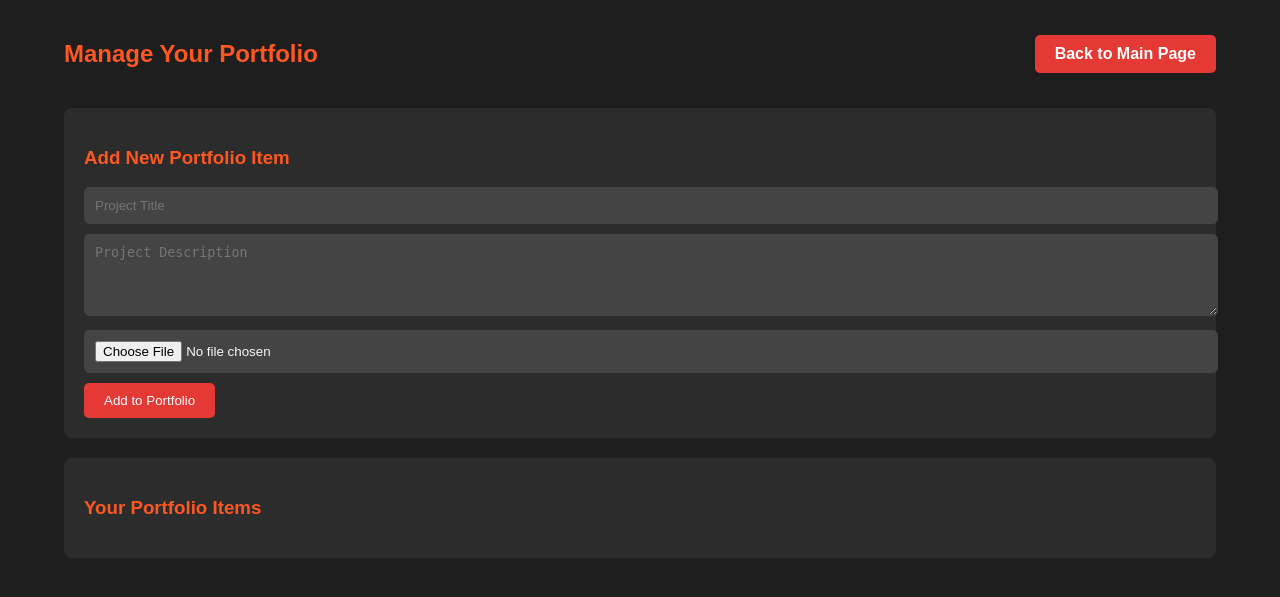
After one commit to Danemous1985/A3_Cloud_Computing, a Flask app: template templates/manage_portfolio.html in a window 1280 px wide. The commit adds this page. Shown: the top 597 px of the page. Run offline with Flask 3, Linux system fonts and the light colour scheme; the template is opened without the code that fills it, so the values that code supplies are empty.

Commit message:
I have added more functionality. The posts feature is working and displays on the main page, along with the designers portfolio. The Manage Portfolio page is fucntioining and users can add their design work there now which will be reflected on the main page to view. I still need to add the LAMBDA function for image resizing. The subscribe feature works where a user can be searched on the left side bar then click subscribe where they are added to the bar. The user can click their name and view their posts. Stilll ened more functions added here too like sending a message to the user using SES. This is kind of my version 1, but not all functions yet.

```diff
--- a/app.py
+++ b/app.py
@@ -15,8 +15,10 @@ dynamodb = boto3.resource('dynamodb', region_name='us-east-1')
 users_table = dynamodb.Table('Users')
 posts_table = dynamodb.Table('Posts')
 subscriptions_table = dynamodb.Table('Subscriptions')
+portfolios_table = dynamodb.Table('Portfolios')
 
 s3 = boto3.client('s3')
+bucket_name = 'designerhubmedia'
 
 # Route for home page (login page)
 @app.route('/', methods=['GET', 'POST'])
@@ -71,23 +73,22 @@ def register():
 # Route for main page after login
 @app.route('/main/<user_id>', methods=['GET', 'POST'])
 def main(user_id):
-    if 'user_id' in session:
-        print(f"Session User ID: {session['user_id']}")
-    else:
-        print("No user ID found in session.")
+    if 'user_id' not in session or session['user_id'] != user_id:
+        return redirect(url_for('login'))
 
+    # Get user data
     response = users_table.get_item(Key={'UserID': user_id})
     user = response.get('Item')
     if not user:
         return jsonify({'error': 'User not found.'}), 404
 
     if request.method == 'POST':
-        # Creating a new post here
+        # Creating a new post
         content = request.form['content']
         post_id = str(uuid.uuid4())
         timestamp = datetime.utcnow().isoformat()
 
-        # Store post in dynamoDB
+        # Store post in DynamoDB
         posts_table.put_item(
             Item={
                 'PostID': post_id,
@@ -97,11 +98,9 @@ def main(user_id):
             }
         )
 
-        # Store post image in S3 BUCKET
+        # Store post image in S3
         if 'image' in request.files:
             image = request.files['image']
-            bucket_name = 'designerhubmedia'
-            # Store in the 'posts' folder
             s3_key = f'posts/{post_id}.jpg'
             s3.upload_fileobj(image, bucket_name, s3_key)
 
@@ -109,14 +108,28 @@ def main(user_id):
     posts_response = posts_table.scan(FilterExpression=Attr('UserID').eq(user_id))
     posts = posts_response.get('Items')
 
-    # Generate presigned URLs for each post image. This was problem and had to use presigned URL's to function
+    # Generate presigned URLs for each post image
     for post in posts:
         if 'PostID' in post:
             s3_key = f'posts/{post["PostID"]}.jpg'
             post['image_url'] = s3.generate_presigned_url(
                 'get_object',
-                Params={'Bucket': 'designerhubmedia', 'Key': s3_key},
-                  # URL valid for 1 hour but regenerates.
+                Params={'Bucket': bucket_name, 'Key': s3_key},
+                ExpiresIn=3600
+            )
+
+    # Get user portfolio items
+    portfolio_response = portfolios_table.query(
+        KeyConditionExpression=Key('UserID').eq(user_id)
+    )
+    portfolio_items = portfolio_response.get('Items', [])
+
+    # Create presigned URLs for each portfolio image
+    for item in portfolio_items:
+        if 'ImageKey' in item:
+            item['image_url'] = s3.generate_presigned_url(
+                'get_object',
+                Params={'Bucket': bucket_name, 'Key': item['ImageKey']},
                 ExpiresIn=3600
             )
 
@@ -126,14 +139,16 @@ def main(user_id):
     )
     subscriptions = subscriptions_response.get('Items', [])
 
-    # Add user details to each subscription for display. Very difficult this section.
+    # Add user details to each subscription for display
     for subscription in subscriptions:
         subscribed_user = users_table.get_item(Key={'UserID': subscription['SubscribedToID']}).get('Item')
         if subscribed_user:
             subscription['first_name'] = subscribed_user.get('first_name', 'Unknown')
             subscription['last_name'] = subscribed_user.get('last_name', 'Unknown')
 
-    return render_template('main.html', user=user, posts=posts, subscriptions=subscriptions)
+    return render_template('main.html', user=user, posts=posts, portfolio_items=portfolio_items, subscriptions=subscriptions)
+
+
 
 # Route to subscribe to a user
 @app.route('/subscribe_user/<subscriber_id>/<subscribed_to_id>', methods=['POST'])
@@ -218,6 +233,83 @@ def view_user_posts(user_id):
         # Return error for better debugging. Helped with server problem I was having
         return jsonify({'error': 'Internal Server Error', 'details': str(e)}), 500
 
+@app.route('/manage_portfolio/<user_id>', methods=['GET', 'POST'])
+def manage_portfolio(user_id):
+    if 'user_id' not in session or session['user_id'] != user_id:
+        return redirect(url_for('login'))
+
+    if request.method == 'POST':
+        # For adding new portfolio item
+        title = request.form['title']
+        description = request.form['description']
+
+        # For image upload to S3
+        if 'image' in request.files:
+            image = request.files['image']
+            portfolio_id = str(uuid.uuid4())
+            s3_key = f'portfolios/{user_id}/{portfolio_id}.jpg'
+
+            # Upload image to S3
+            s3.upload_fileobj(image, bucket_name, s3_key)
+
+            # Add item to DynamoDB
+            portfolios_table.put_item(
+                Item={
+                    'UserID': user_id,
+                    'PortfolioID': portfolio_id,
+                    'Title': title,
+                    'Description': description,
+                    'ImageKey': s3_key,
+                    'Timestamp': datetime.utcnow().isoformat()
+                }
+            )
+        return redirect(url_for('manage_portfolio', user_id=user_id))
+
+    # Retrieve portfolio items for user
+    response = portfolios_table.query(
+        KeyConditionExpression=Key('UserID').eq(user_id)
+    )
+    portfolio_items = response.get('Items', [])
+
+    # Create presigned URLs for each portfolio image
+    for item in portfolio_items:
+        if 'ImageKey' in item:
+            item['image_url'] = s3.generate_presigned_url(
+                'get_object',
+                Params={'Bucket': bucket_name, 'Key': item['ImageKey']},
+                ExpiresIn=3600
+            )
+
+    return render_template('manage_portfolio.html', portfolio_items=portfolio_items, user_id=user_id)
+
+@app.route('/delete_portfolio/<user_id>/<portfolio_id>', methods=['POST'])
+def delete_portfolio(user_id, portfolio_id):
+    if 'user_id' not in session or session['user_id'] != user_id:
+        return redirect(url_for('login'))
+
+    # Get the portfolio item from DynamoDB
+    response = portfolios_table.get_item(
+        Key={
+            'UserID': user_id,
+            'PortfolioID': portfolio_id
+        }
+    )
+    item = response.get('Item')
+
+    if item:
+        # Delete image from S3
+        s3_key = item['ImageKey']
+        s3.delete_object(Bucket=bucket_name, Key=s3_key)
+
+        # Delete item from dynamoDB
+        portfolios_table.delete_item(
+            Key={
+                'UserID': user_id,
+                'PortfolioID': portfolio_id
+            }
+        )
+    return redirect(url_for('manage_portfolio', user_id=user_id))
+
 # Error handler for resource not found
 @app.errorhandler(404)
 def resource_not_found(e):
--- /dev/null
+++ b/static/manage_portfolio.css
@@ -0,0 +1,108 @@
+body {
+    font-family: 'Poppins', sans-serif;
+    background-color: #1e1e1e;
+    color: #f8f8f8;
+    margin: 0;
+    padding: 0;
+}
+
+.container {
+    width: 90%;
+    margin: auto;
+    padding: 20px;
+}
+
+header {
+    display: flex;
+    justify-content: space-between;
+    align-items: center;
+    margin-bottom: 20px;
+}
+
+header h2 {
+    color: #ff5722;
+}
+
+.back-button {
+    text-decoration: none;
+    color: #ffffff;
+    background-color: #e53935;
+    padding: 10px 20px;
+    border-radius: 5px;
+    font-weight: bold;
+    transition: background-color 0.3s;
+}
+
+.back-button:hover {
+    background-color: #ff7043;
+}
+
+.add-item, .portfolio-items {
+    background-color: #2c2c2c;
+    padding: 20px;
+    border-radius: 8px;
+    margin-bottom: 20px;
+}
+
+.add-item h3, .portfolio-items h3 {
+    color: #ff5722;
+}
+
+input[type="text"], textarea, input[type="file"] {
+    width: 100%;
+    margin-bottom: 10px;
+    border-radius: 5px;
+    padding: 10px;
+    border: 1px solid #444;
+    background-color: #444;
+    color: #f8f8f8;
+}
+
+.add-button {
+    background-color: #e53935;
+    color: #ffffff;
+    padding: 10px 20px;
+    border: none;
+    border-radius: 5px;
+    cursor: pointer;
+    transition: background-color 0.3s;
+}
+
+.add-button:hover {
+    background-color: #d32f2f;
+}
+
+.portfolio-container {
+    display: grid;
+    grid-template-columns: repeat(2, 1fr);
+    gap: 20px;
+}
+
+.portfolio-item {
+    background-color: #3c3c3c;
+    padding: 15px;
+    border-radius: 8px;
+    text-align: center;
+}
+
+.portfolio-item img {
+    width: 100%;
+    height: 400px; /* Larger size for better visibility */
+    object-fit: contain; /* Display the whole image properly */
+    border-radius: 5px;
+    margin-top: 10px;
+}
+
+.delete-button {
+    background-color: #d32f2f;
+    color: #ffffff;
+    padding: 10px 20px;
+    border: none;
+    border-radius: 5px;
+    cursor: pointer;
+    transition: background-color 0.3s;
+}
+
+.delete-button:hover {
+    background-color: #c62828;
+}
--- /dev/null
+++ b/templates/manage_portfolio.html
@@ -0,0 +1,45 @@
+<!DOCTYPE html>
+<html lang="en">
+<head>
+    <meta charset="UTF-8">
+    <meta name="viewport" content="width=device-width, initial-scale=1.0">
+    <link rel="stylesheet" type="text/css" href="{{ url_for('static', filename='manage_portfolio.css') }}">
+    <title>Manage Portfolio - DesignerHub</title>
+</head>
+<body>
+    <div class="container">
+        <header>
+            <h2>Manage Your Portfolio</h2>
+            <a href="{{ url_for('main', user_id=user_id) }}" class="back-button">Back to Main Page</a>
+        </header>
+
+        <section class="add-item">
+            <h3>Add New Portfolio Item</h3>
+            <form method="post" enctype="multipart/form-data">
+                <input type="text" name="title" placeholder="Project Title" required><br>
+                <textarea name="description" rows="4" placeholder="Project Description" required></textarea><br>
+                <input type="file" name="image" required><br>
+                <input type="submit" value="Add to Portfolio" class="add-button">
+            </form>
+        </section>
+
+        <section class="portfolio-items">
+            <h3>Your Portfolio Items</h3>
+            <div class="portfolio-container">
+                {% for item in portfolio_items %}
+                <div class="portfolio-item">
+                    <h4>{{ item.Title }}</h4>
+                    <p>{{ item.Description }}</p>
+                    {% if item.image_url %}
+                    <img src="{{ item.image_url }}" alt="Portfolio Image" class="portfolio-image">
+                    {% endif %}
+                    <form method="post" action="{{ url_for('delete_portfolio', user_id=user_id, portfolio_id=item.PortfolioID) }}">
+                        <button type="submit" class="delete-button">Delete</button>
+                    </form>
+                </div>
+                {% endfor %}
+            </div>
+        </section>
+    </div>
+</body>
+</html>
```
Also changed, not shown: static/main.css (+11 -9 lines), templates/main.html (+14 -10 lines), README.md (added).
